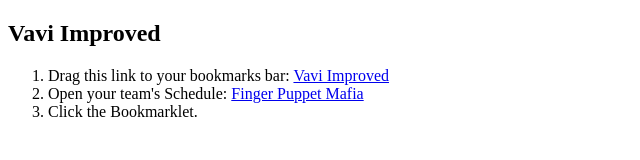
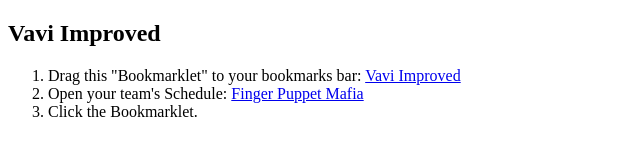
Before and after one commit to scottrippey/vavi-improved, a plain HTML site: page index.html in a window 1280 px wide. Shown: the whole page, without its empty margins (0-640 px from the left). Drawn offline with nearby package versions, Linux system fonts and the light colour scheme.

Commit message:
Update index.html

```diff
--- a/index.html
+++ b/index.html
@@ -15,7 +15,7 @@
   <h2>Vavi Improved</h2>
   <ol>
     <li>
-      Drag this link to your bookmarks bar:
+      Drag this "Bookmarklet" to your bookmarks bar:
       <a id="bookmarklet" href="javascript:(function(){ alert('hi'); })();">Vavi Improved</a>
     </li>
     <li>
```
